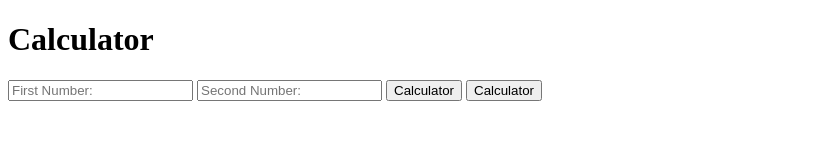
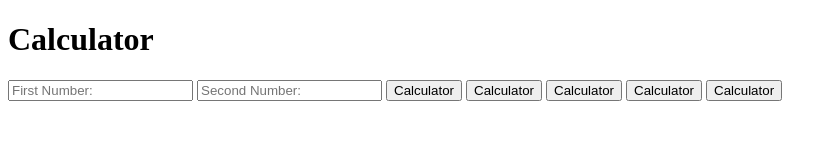
Before and after one commit to eason-chen705/gitDemo, a website: page index.html in a window 1280 px wide. Shown: the whole page, without its empty margins (0-837 px from the left). Drawn offline with Linux system fonts and the light colour scheme.

Commit message:
commit from 2nd guy

```diff
--- a/index.html
+++ b/index.html
@@ -11,6 +11,9 @@
       <input type="text" name="num2" placeholder="Second Number:">
       <button type="submit" name="submit">Calculator</button>
 	   <button type="submit1" name="submit1">Calculator</button>
+	   	   <button type="submit2" name="submit2">Calculator</button>
+		   	   <button type="submit3" name="submit3">Calculator</button>
+			   	   <button type="submit4" name="submit4">Calculator</button>
     </form>
   </body>
 </html>
```
